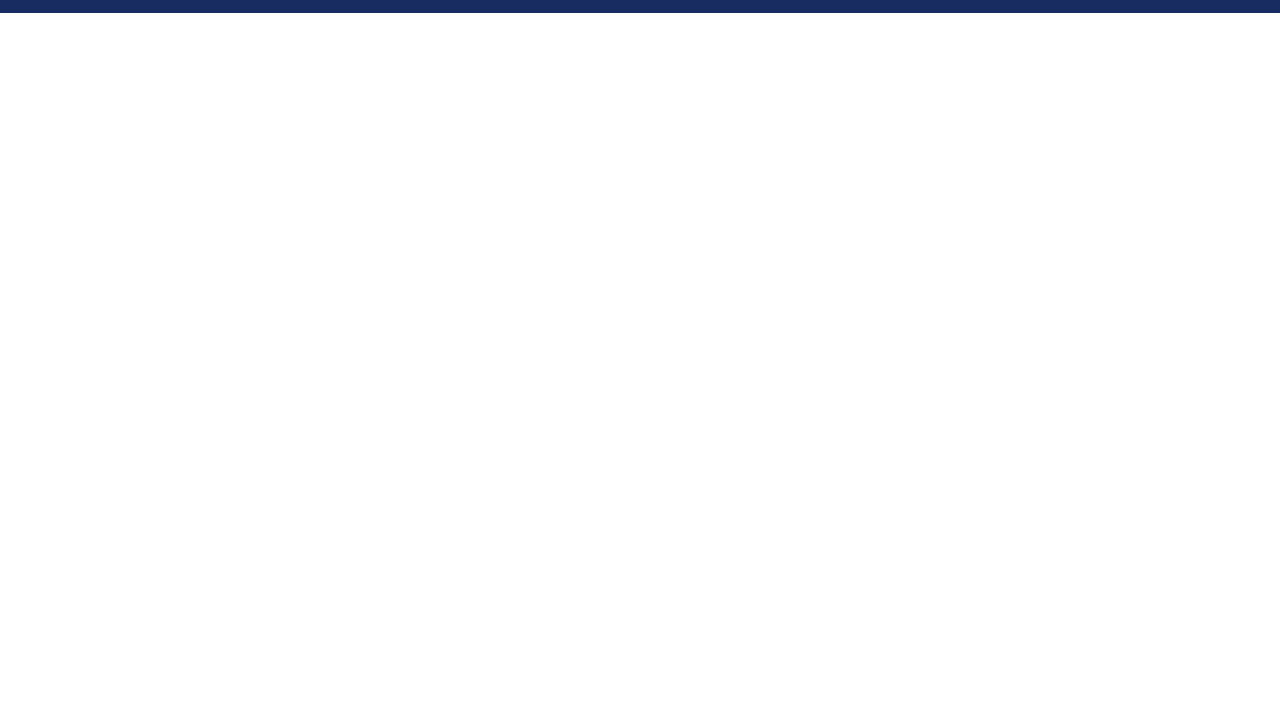
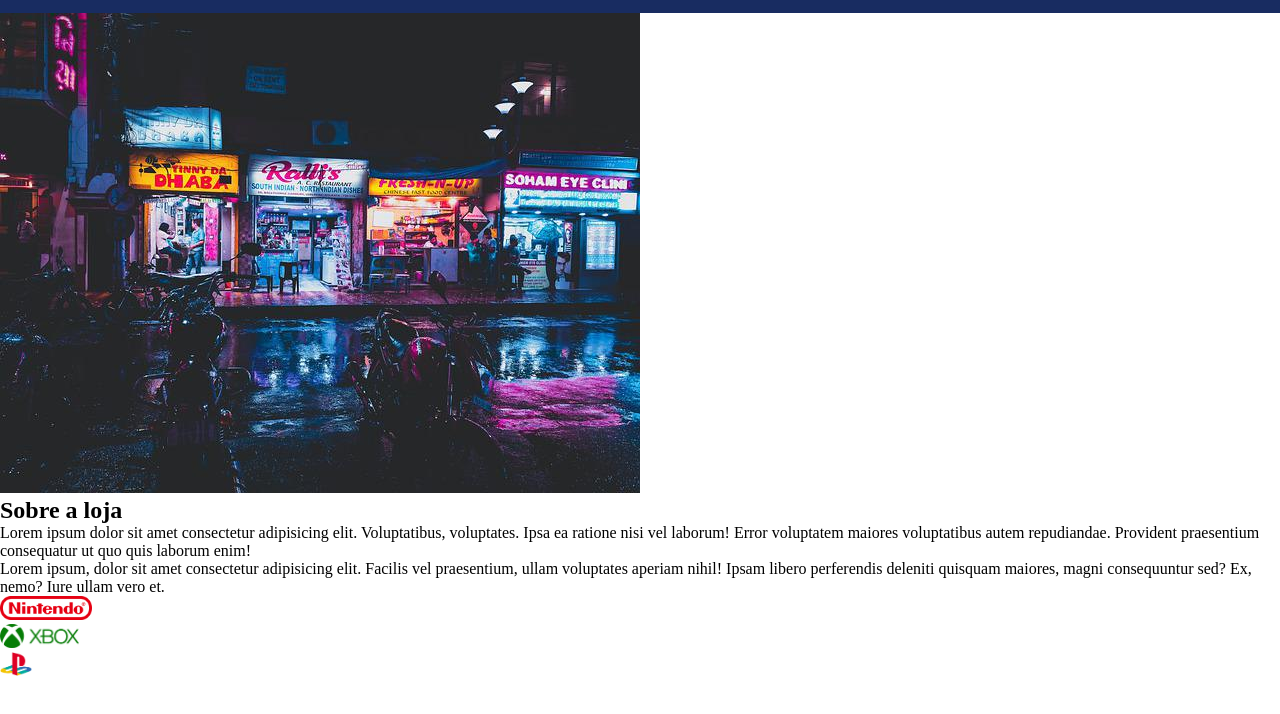
Before and after one commit to rafagt2004/projeto-1, a plain HTML site: page index.html in a window 1280 px wide. Shown: the part 56-770 px from the top of the page. Drawn offline with Linux system fonts and the light colour scheme.

Commit message:
salvamento teste uploud

```diff
--- a/index.html
+++ b/index.html
@@ -4,7 +4,7 @@
 <head>
     <meta charset="UTF-8">
     <meta name="viewport" content="width=device-width, initial-scale=1.0">
-    <title>Games Shop - Vendas de games</title>
+    <title>Games Shop - A sua loja de games</title>
     <link rel="stylesheet" href="./main.css">
 </head>
 
@@ -24,6 +24,25 @@
             </nav>
         </div>
     </header>
+    <section>
+        <div class="container">
+            <img src="./images/loja.jpg" alt="Faixada da loja">
+            <div>
+                <h2>Sobre a loja</h2>
+                <p>
+                    Lorem ipsum dolor sit amet consectetur adipisicing elit. Voluptatibus, voluptates. Ipsa ea ratione nisi vel laborum! Error voluptatem maiores voluptatibus autem repudiandae. Provident praesentium consequatur ut quo quis laborum enim!
+                </p>
+                <p>
+                    Lorem ipsum, dolor sit amet consectetur adipisicing elit. Facilis vel praesentium, ullam voluptates aperiam nihil! Ipsam libero perferendis deleniti quisquam maiores, magni consequuntur sed? Ex, nemo? Iure ullam vero et.
+                </p>
+                <ul class="brands-list">
+                    <li><img src="./images/nintendo.png" alt="Nintendo"></li>
+                    <li><img src="./images/xbox.png" alt="Xbox"></li>
+                    <li><img src="./images/playstation.png" alt="Playstation"></li>
+                </ul>
+            </div>
+        </div>
+    </section>
 </body>
 
 </html>
--- a/main.css
+++ b/main.css
@@ -32,3 +32,7 @@ header .container {
     align-items: center;
     justify-content: space-between;
 }
+
+.brands-list img {
+    height: 24px;
+}
```
